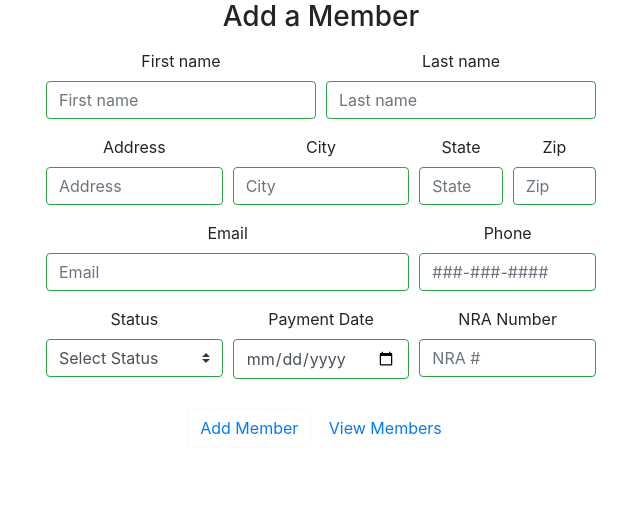
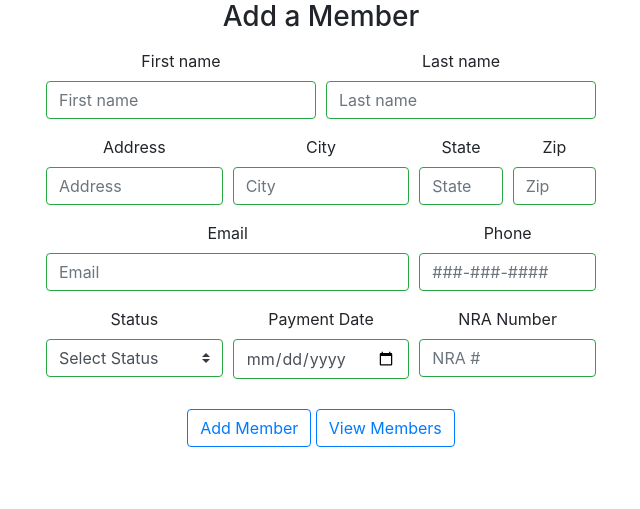
Before and after one commit to TErickson04/Capstone, a PHP site: page /add.php in a window 1280 px wide. Shown: the part 90-599 px from the top of the page, without its empty margins (319-959 px from the left). Run offline with PHP 8.4, Linux system fonts and the light colour scheme; data that the repository does not hold is empty; some libraries are stand-ins or nearby versions.

Commit message:
Add files via upload

```diff
--- a/add.php
+++ b/add.php
@@ -89,9 +89,8 @@
 			  <?php echo $nraError ?>
 			</div>
 		</div>
-		<button class='btn btn-link btn-light' type='submit' name='addbtn'>Add Member</button></td>
-		<button class='btn btn-link'><a href='adminhome.php?page=1'>View Members</a></button><br/>
-
+		<button class='btn btn-outline-primary' type='submit' name='addbtn'>Add Member</button>
+		<button class='btn btn-outline-primary' align='center' onclick="window.location.href='adminhome.php?page=1'">View Members</button>
 	</form>
 </div>
 </body>
--- a/editform.php
+++ b/editform.php
@@ -99,8 +99,8 @@ for($i = 0; $row = $result->fetch(); $i++){
 			</div>
 		  </div>
 			<?php }  ?>
-		<button class="btn btn-link" type="submit" name="editbtn" value="Save">Save</button>
-		<button class="btn btn-link"><a href="adminhome.php?page=1">View Members</a></button><br/>
+		<button class="btn btn-outline-primary" type="submit" name="editbtn" value="Save">Save</button>
+		<button class="btn btn-outline-primary" onclick="window.location.href='adminhome.php?page=1'">View Members</button>
 
 	</form>
 </div>
--- a/index.php
+++ b/index.php
@@ -1,7 +1,7 @@
 <!doctype html>
 <html>
 <head>
-  <title>Virginia Rifle And Pistl Club</title>
+  <title>Virginia Rifle And Pistol Club</title>
   <meta charset="utf-8">
   <meta name="viewport" content="width=device-width, initial-scale=1">
   <link rel="stylesheet" href="https://maxcdn.bootstrapcdn.com/bootstrap/4.0.0/css/bootstrap.min.css">
--- a/update.php
+++ b/update.php
@@ -361,8 +361,8 @@ if($ErrCount > 0){
 			  <?php echo $nraError ?>
 			</div>
 		  </div>
-		<button class="btn btn-link btn-default" type="submit" name="editbtn" value="Save">Save</button>
-		<button class='btn btn-link' align='center'><a href='adminhome.php?page=1'>View Members</a></button><br/>
+		<button class="btn btn-outline-primary" type="submit" name="editbtn" value="Save">Save</button>
+		<button class="btn btn-outline-primary" onclick="window.location.href='adminhome.php?page=1'">View Members</button>
 
 	</form>
 	</div>
--- a/verify.php
+++ b/verify.php
@@ -358,8 +358,8 @@
 			  <?php echo $nraError ?>
 			</div>
 		</div>
-		<button class='btn btn-link' type='submit' name='addbtn'>Add Member</button>
-		<button class='btn btn-link' align='center'><a href='adminhome.php?page=1'>View</a></button>
+		<button class='btn btn-outline-primary' type='submit' name='addbtn'>Add Member</button>
+		<button class='btn btn-outline-primary' align='center' onclick="window.location.href='adminhome.php?page=1'">View Members</button>
 	</form>
 </div><?php;
 
```
